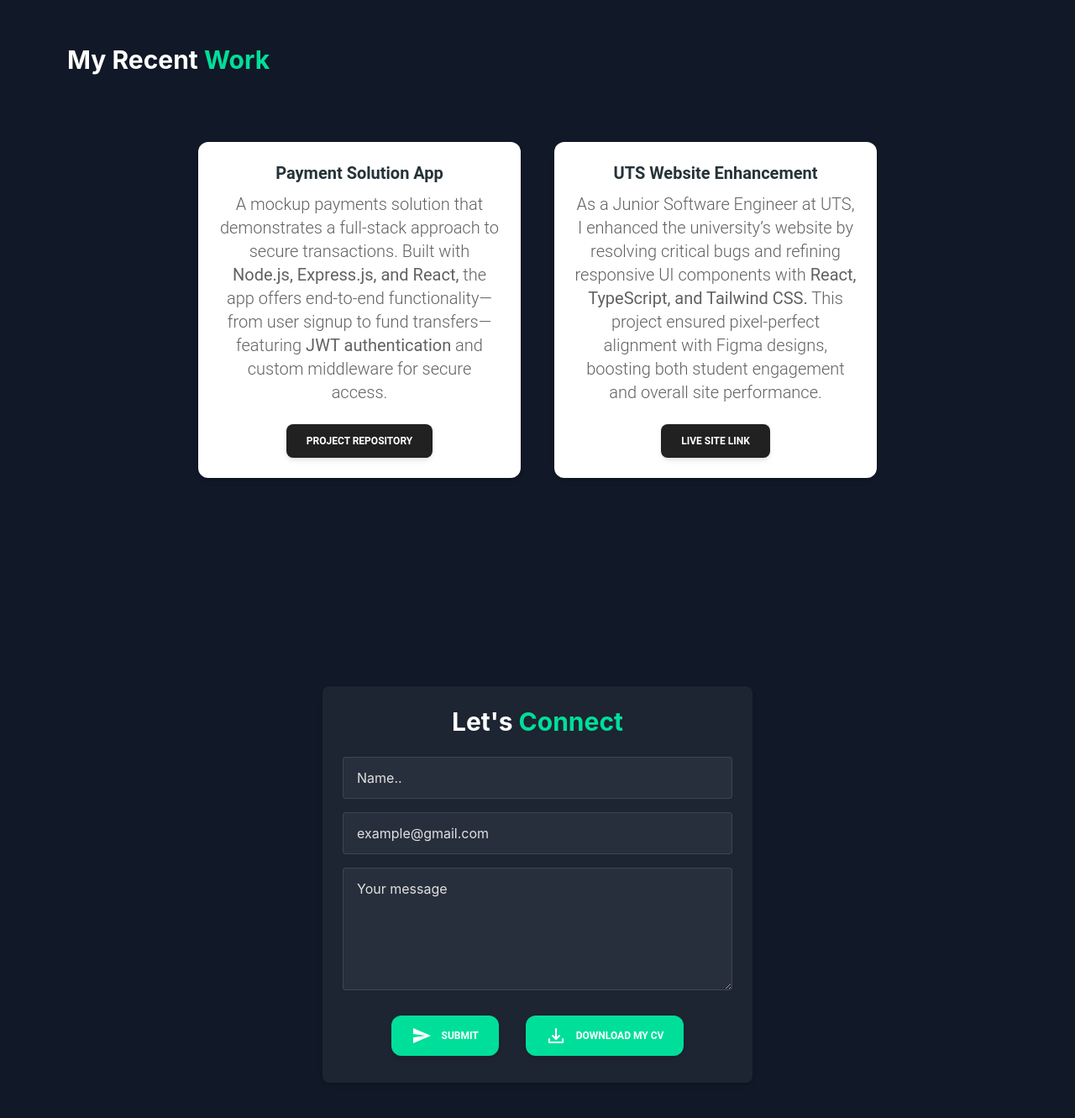
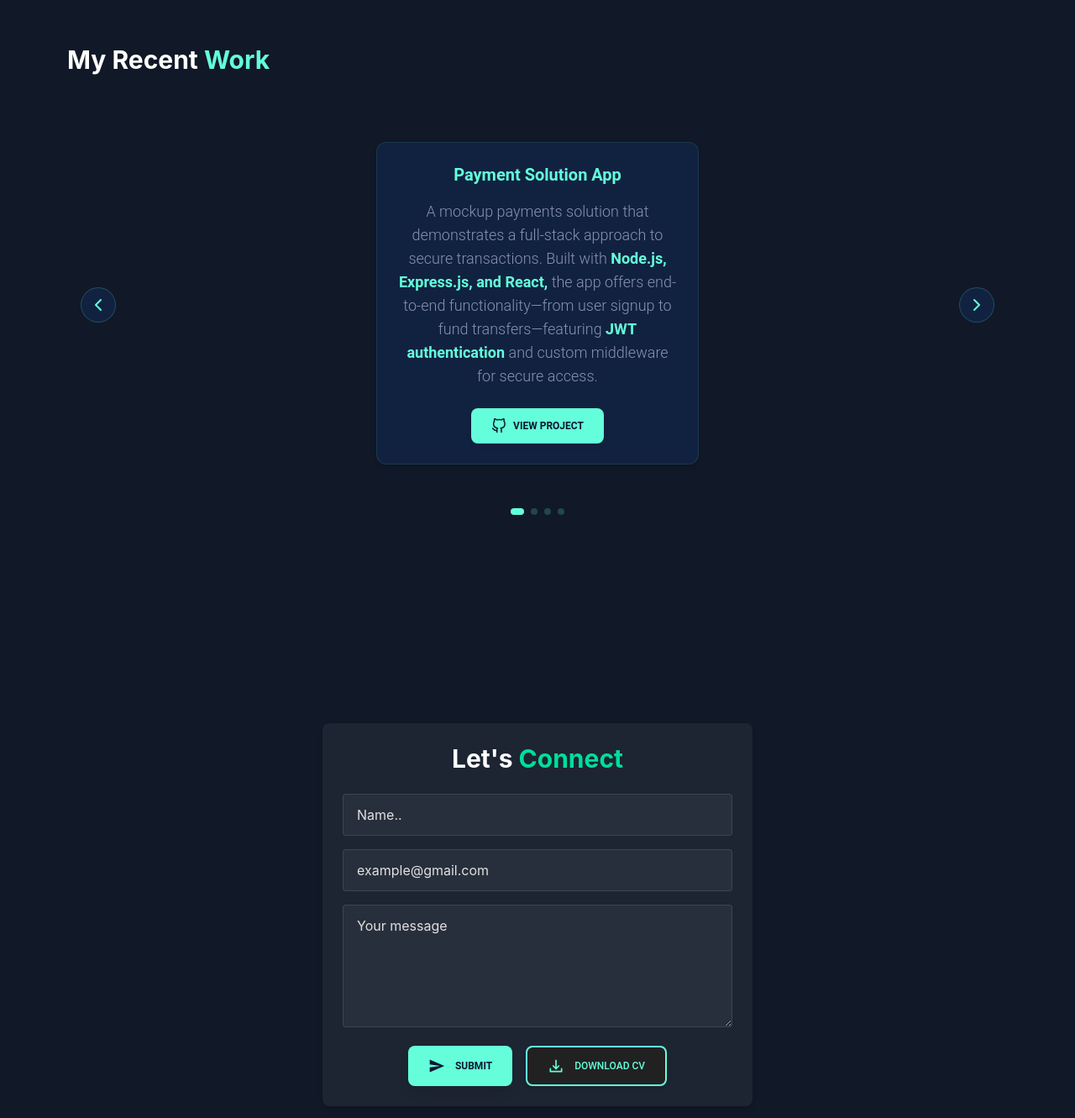
Before and after one commit to sanchit-560/PersonalWebsite, a React (Vite) app: page / in a window 1280 px wide. Shown: the part 1440-2771 px from the top of the page at 84% size. Built offline with nearby package versions, Linux system fonts and the light colour scheme.

Commit message:
Added my new resume and carousel for projects

```diff
--- a/src/components/Card1.jsx
+++ b/src/components/Card1.jsx
@@ -8,17 +8,24 @@ import {
 
   export function Card1() {
     return (
-      <Card className="mt-6 w-96">
-        <CardBody>
-          <Typography variant="h5" color="blue-gray" className="mb-2">
-          Payment Solution App
+      <Card className="mt-6 w-full bg-[#112240] border border-[#64ffda]/10 hover:border-[#64ffda]/30 transition-all duration-300 hover:transform hover:scale-105">
+        <CardBody className="p-4 sm:p-6">
+          <Typography variant="h5" className="mb-3 sm:mb-4 text-[#64ffda] font-bold text-lg sm:text-xl">
+            Payment Solution App
           </Typography>
-          <Typography className="text-xl">
-          A mockup payments solution that demonstrates a full-stack approach to secure transactions. Built with <b className="text-xl 	font-weight: 700;">Node.js, Express.js, and React,</b> the app offers end-to-end functionality—from user signup to fund transfers—featuring <b className="text-xl 	font-weight: 700;">JWT authentication</b> and custom middleware for secure access.
+          <Typography className="text-[#8892b0] text-base sm:text-lg leading-relaxed">
+            A mockup payments solution that demonstrates a full-stack approach to secure transactions. Built with <span className="text-[#64ffda] font-semibold">Node.js, Express.js, and React,</span> the app offers end-to-end functionality—from user signup to fund transfers—featuring <span className="text-[#64ffda] font-semibold">JWT authentication</span> and custom middleware for secure access.
           </Typography>
         </CardBody>
-        <CardFooter className="pt-0">
-          <Button><a href="https://github.com/sanchit-560/Payment-Application-Mockup">Project Repository</a></Button>
+        <CardFooter className="pt-0 px-4 sm:px-6 pb-4 sm:pb-6">
+          <Button className="bg-[#64ffda] text-[#0a192f] hover:bg-[#64ffda]/90 transition-all duration-300 w-full sm:w-auto">
+            <a href="https://github.com/sanchit-560/Payment-Application-Mockup" className="flex items-center justify-center gap-2">
+              <svg xmlns="http://www.w3.org/2000/svg" width="18" height="18" viewBox="0 0 24 24" fill="none" stroke="currentColor" strokeWidth="2" strokeLinecap="round" strokeLinejoin="round">
+                <path d="M9 19c-5 1.5-5-2.5-7-3m14 6v-3.87a3.37 3.37 0 0 0-.94-2.61c3.14-.35 6.44-1.54 6.44-7A5.44 5.44 0 0 0 20 4.77 5.07 5.07 0 0 0 19.91 1S18.73.65 16 2.48a13.38 13.38 0 0 0-7 0C6.27.65 5.09 1 5.09 1A5.07 5.07 0 0 0 5 4.77a5.44 5.44 0 0 0-1.5 3.78c0 5.42 3.3 6.61 6.44 7A3.37 3.37 0 0 0 9 18.13V22"></path>
+              </svg>
+              View Project
+            </a>
+          </Button>
         </CardFooter>
       </Card>
     );
--- a/src/components/Card2.jsx
+++ b/src/components/Card2.jsx
@@ -8,17 +8,26 @@ import {
 
   export function Card2() {
     return (
-      <Card className="mt-6 w-96">
-        <CardBody>
-          <Typography variant="h5" color="blue-gray" className="mb-2">
-          UTS Website Enhancement
+      <Card className="mt-6 w-full bg-[#112240] border border-[#64ffda]/10 hover:border-[#64ffda]/30 transition-all duration-300 hover:transform hover:scale-105">
+        <CardBody className="p-4 sm:p-6">
+          <Typography variant="h5" className="mb-3 sm:mb-4 text-[#64ffda] font-bold text-lg sm:text-xl">
+            UTS Website Enhancement
           </Typography>
-          <Typography className="text-xl">
-          As a Junior Software Engineer at UTS, I enhanced the university’s website by resolving critical bugs and refining responsive UI components with  <b className="text-xl font-weight: 700;">React, TypeScript, and Tailwind CSS.</b> This project ensured pixel-perfect alignment with Figma designs, boosting both student engagement and overall site performance.
+          <Typography className="text-[#8892b0] text-base sm:text-lg leading-relaxed">
+            As a Junior Software Engineer at UTS, I enhanced the university's website by resolving critical bugs and refining responsive UI components with <span className="text-[#64ffda] font-semibold">React, TypeScript, and Tailwind CSS.</span> This project ensured pixel-perfect alignment with Figma designs, boosting both student engagement and overall site performance.
           </Typography>
         </CardBody>
-        <CardFooter className="pt-0">
-        <Button><a href="https://uts.edu.au/">Live Site link</a></Button>
+        <CardFooter className="pt-0 px-4 sm:px-6 pb-4 sm:pb-6">
+          <Button className="bg-[#64ffda] text-[#0a192f] hover:bg-[#64ffda]/90 transition-all duration-300 w-full sm:w-auto">
+            <a href="https://uts.edu.au/" className="flex items-center justify-center gap-2">
+              <svg xmlns="http://www.w3.org/2000/svg" width="18" height="18" viewBox="0 0 24 24" fill="none" stroke="currentColor" strokeWidth="2" strokeLinecap="round" strokeLinejoin="round">
+                <path d="M18 13v6a2 2 0 0 1-2 2H5a2 2 0 0 1-2-2V8a2 2 0 0 1 2-2h6"></path>
+                <polyline points="15 3 21 3 21 9"></polyline>
+                <line x1="10" y1="14" x2="21" y2="3"></line>
+              </svg>
+              Visit Website
+            </a>
+          </Button>
         </CardFooter>
       </Card>
     );
--- /dev/null
+++ b/src/components/ProjectCarousel.jsx
@@ -0,0 +1,98 @@
+import React, { useState } from 'react';
+import { Card1 } from './Card1';
+import { Card2 } from './Card2';
+import { ChevronLeft, ChevronRight } from 'lucide-react';
+
+export const ProjectCarousel = () => {
+  const [currentIndex, setCurrentIndex] = useState(0);
+  const totalCards = 4; // Total number of cards including placeholders
+
+  const nextSlide = () => {
+    setCurrentIndex((prevIndex) => (prevIndex + 1) % totalCards);
+  };
+
+  const prevSlide = () => {
+    setCurrentIndex((prevIndex) => (prevIndex - 1 + totalCards) % totalCards);
+  };
+
+  const PlaceholderCard = () => (
+    <div className="mt-6 w-[90%] sm:w-96 bg-[#112240] border border-[#64ffda]/10 hover:border-[#64ffda]/30 transition-all duration-300 hover:transform hover:scale-105 p-4 sm:p-6 rounded-lg">
+      <div className="h-full flex flex-col items-center justify-center text-center">
+        <div className="text-[#64ffda] text-3xl sm:text-4xl mb-3 sm:mb-4">🚀</div>
+        <h3 className="text-[#64ffda] font-bold text-lg sm:text-xl mb-2">More Projects Coming Soon</h3>
+        <p className="text-[#8892b0] text-base sm:text-lg">
+          I'm working on exciting new projects. Stay tuned for updates!
+        </p>
+      </div>
+    </div>
+  );
+
+  return (
+    <div className="relative w-full overflow-hidden px-4 sm:px-0">
+      <div className="flex justify-center items-center">
+        {/* Navigation Buttons - Hidden on mobile, visible on larger screens */}
+        <button
+          onClick={prevSlide}
+          className="hidden sm:block absolute left-4 z-10 p-2 rounded-full bg-[#112240] border border-[#64ffda]/20 hover:border-[#64ffda] transition-all duration-300"
+        >
+          <ChevronLeft className="w-6 h-6 text-[#64ffda]" />
+        </button>
+
+        <div className="flex transition-transform duration-500 ease-in-out w-full" style={{ transform: `translateX(-${currentIndex * 100}%)` }}>
+          <div className="w-full flex-shrink-0 flex justify-center">
+            <div className="w-[90%] sm:w-96">
+              <Card1 />
+            </div>
+          </div>
+          <div className="w-full flex-shrink-0 flex justify-center">
+            <div className="w-[90%] sm:w-96">
+              <Card2 />
+            </div>
+          </div>
+          <div className="w-full flex-shrink-0 flex justify-center">
+            <PlaceholderCard />
+          </div>
+          <div className="w-full flex-shrink-0 flex justify-center">
+            <PlaceholderCard />
+          </div>
+        </div>
+
+        <button
+          onClick={nextSlide}
+          className="hidden sm:block absolute right-4 z-10 p-2 rounded-full bg-[#112240] border border-[#64ffda]/20 hover:border-[#64ffda] transition-all duration-300"
+        >
+          <ChevronRight className="w-6 h-6 text-[#64ffda]" />
+        </button>
+      </div>
+
+      {/* Mobile Navigation Buttons */}
+      <div className="sm:hidden flex justify-between mt-4">
+        <button
+          onClick={prevSlide}
+          className="p-2 rounded-full bg-[#112240] border border-[#64ffda]/20 hover:border-[#64ffda] transition-all duration-300"
+        >
+          <ChevronLeft className="w-5 h-5 text-[#64ffda]" />
+        </button>
+        <button
+          onClick={nextSlide}
+          className="p-2 rounded-full bg-[#112240] border border-[#64ffda]/20 hover:border-[#64ffda] transition-all duration-300"
+        >
+          <ChevronRight className="w-5 h-5 text-[#64ffda]" />
+        </button>
+      </div>
+
+      {/* Dots indicator */}
+      <div className="flex justify-center mt-6 gap-2">
+        {Array.from({ length: totalCards }).map((_, index) => (
+          <button
+            key={index}
+            onClick={() => setCurrentIndex(index)}
+            className={`w-2 h-2 rounded-full transition-all duration-300 ${
+              currentIndex === index ? 'bg-[#64ffda] w-4' : 'bg-[#64ffda]/20'
+            }`}
+          />
+        ))}
+      </div>
+    </div>
+  );
+};
--- a/src/components/ResumeButton.jsx
+++ b/src/components/ResumeButton.jsx
@@ -1,14 +1,17 @@
 import { Button } from "@material-tailwind/react";
+
 export function ResumeButton() {
   return (
-      <Button className="flex items-center gap-3 bg-[#00df9a] rounded-xl m-2 cursor-pointer duration-300 hover:text-black :text-white">
+    <Button
+      className="flex items-center gap-3 border-2 border-[#64ffda] text-[#64ffda] hover:bg-[#64ffda] hover:text-[#0a192f] transition-all duration-300 transform hover:scale-105"
+    >
       <svg
         xmlns="http://www.w3.org/2000/svg"
         fill="none"
         viewBox="0 0 24 24"
         strokeWidth="2"
         stroke="currentColor"
-           class="h-6 w-6"
+        className="h-5 w-5"
       >
         <path
           strokeLinecap="round"
@@ -16,7 +19,13 @@ export function ResumeButton() {
           d="M12 4v12m0 0l-4-4m4 4l4-4M4 16v4h16v-4"
         />
       </svg>
-        <a href="/PersonalWebsite/Sanchit_Khosla_CT.pdf" download="Sanchit_Khosla_Resume.pdf">Download My CV</a>
+      <a
+        href="/PersonalWebsite/Sanchit_Khosla_Resume_25.pdf"
+        download="Sanchit_Khosla_Resume.pdf"
+        className="font-medium"
+      >
+        Download CV
+      </a>
     </Button>
   );
 }
--- a/src/components/SubmitButton.jsx
+++ b/src/components/SubmitButton.jsx
@@ -2,12 +2,15 @@ import { Button } from "@material-tailwind/react";
 
 export function SubmitButton() {
   return (
-      <Button type="submit" className="flex items-center gap-3 bg-[#00df9a] rounded-xl m-2 cursor-pointer duration-300 hover:text-black :text-white">
+    <Button
+      type="submit"
+      className="flex items-center gap-3 bg-[#64ffda] text-[#0a192f] hover:bg-[#64ffda]/90 transition-all duration-300 transform hover:scale-105 shadow-lg hover:shadow-[#64ffda]/20"
+    >
       <svg
         xmlns="http://www.w3.org/2000/svg"
         viewBox="0 0 24 24"
         fill="currentColor"
-          class="w-6 h-6"
+        className="w-5 h-5"
       >
         <path d="M2.01 21L23 12 2.01 3v7l15 2-15 2z" />
       </svg>
--- a/src/components/sections/Projects.jsx
+++ b/src/components/sections/Projects.jsx
@@ -1,17 +1,16 @@
-import { Card1} from "../Card1.jsx";
-import { Card2} from "../Card2.jsx";
+import { ProjectCarousel } from "../ProjectCarousel.jsx";
+
 export const Projects = () => {
   return (
     <div className="flex flex-col items-center px-4 py-10 xl:px-12 xl:py-14 xl:pt-36">
       <div className="text-center md:text-left w-full">
         <div className="text-3xl font-bold pb-4">
           <span className="text-[oklch(0.985 0 0)]">My Recent </span>
-            <span className="text-[#00df9a]">Work</span>
+          <span className="text-[#64ffda]">Work</span>
         </div>
       </div>
-        <div className="flex flex-wrap justify-center gap-10 w-full pt-10">
-          <Card1 />
-          <Card2/>
+      <div className="w-full pt-10">
+        <ProjectCarousel />
       </div>
     </div>
   );
```
Also changed, not shown: 1 other file (tests, documents, lock files or other folders). Lines whose indentation alone changed are shown as unchanged.
